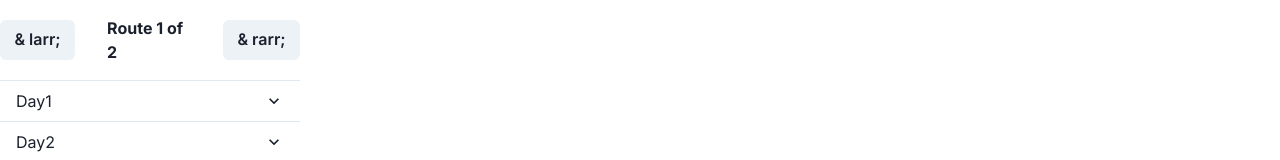
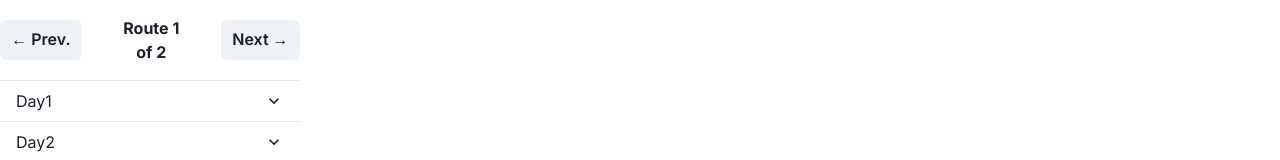
Before and after one commit to humanbright/Xplore, a Next.js app in the folder frontend/xplore/: page /map in a window 1280 px wide. Shown: the top 160 px of the page. Built offline with nearby package versions, Linux system fonts and the light colour scheme.

Commit message:
polished map page text

```diff
--- a/frontend/xplore/app/map/RouteSelector.js
+++ b/frontend/xplore/app/map/RouteSelector.js
@@ -10,11 +10,11 @@ const RouteSelector = ({
 }) => {
   return (
     <Flex justifyContent="center" alignItems="center" my={4}>
-      <Button onClick={prevRoute}>& larr;</Button>
-      <Text mx={8} fontWeight="bold">
+      <Button onClick={prevRoute}>&larr; Prev.</Button>
+      <Text mx={8} fontWeight="bold" textAlign="center">
         Route {currentRouteIndex + 1} of {totalRoutes}
       </Text>
-      <Button onClick={nextRoute}>& rarr;</Button>
+      <Button onClick={nextRoute}>Next &rarr;</Button>
     </Flex>
   );
 };
```
